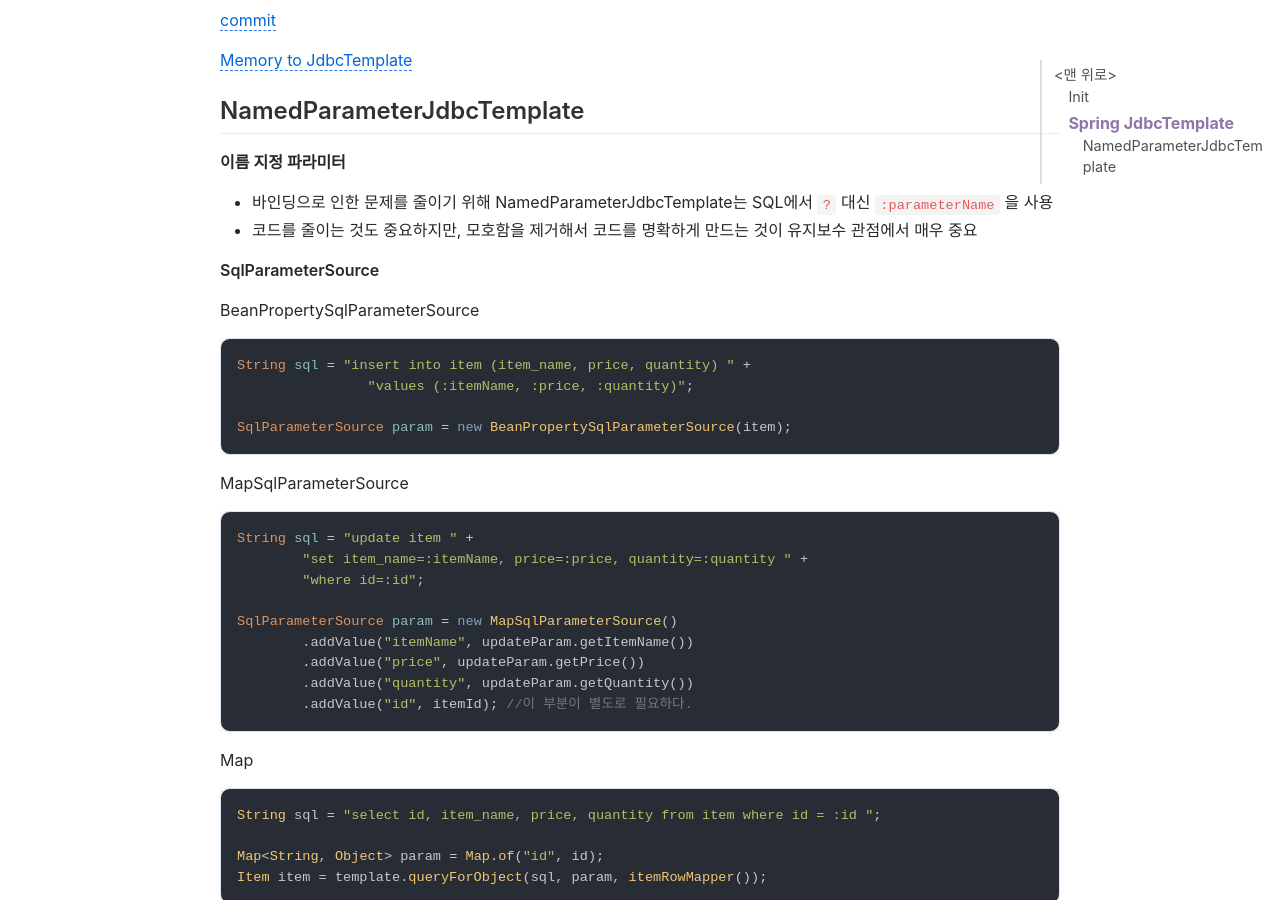
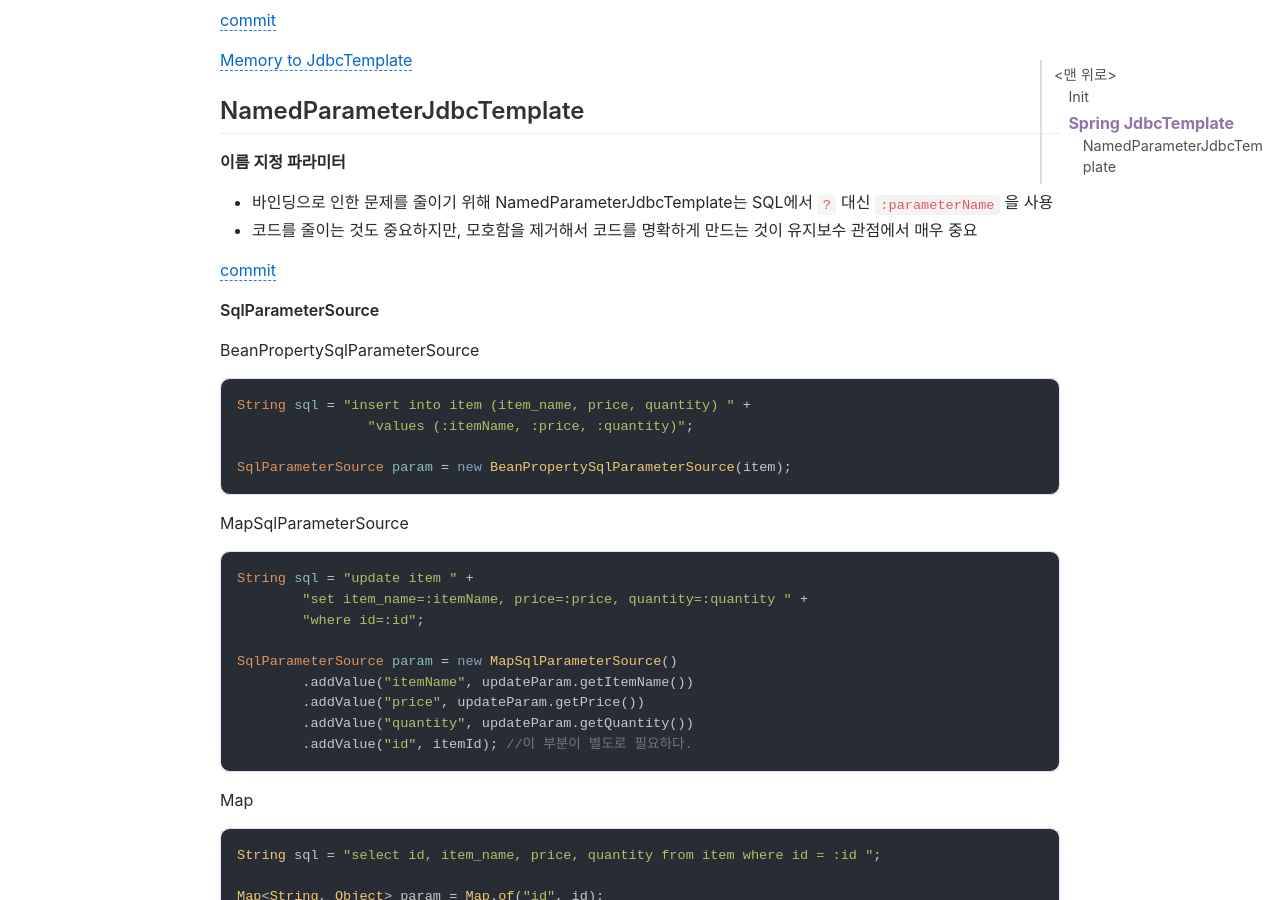
Before and after one commit to jihunparkme/jihunparkme.github.io, a Jekyll site: the page built from _posts/2022-08-08-Spring-DB-Part2.md, in a window 1280 px wide and 900 px high, scrolled down 2033 px. Built offline with Jekyll 4.4.1, drawn with Linux system fonts in a browser that asks for light colours; nearby versions of some CDN libraries; comment, search, counter and statistics services are not loaded.

Commit message:
add: commit link

```diff
--- a/_posts/2022-08-08-Spring-DB-Part2.md
+++ b/_posts/2022-08-08-Spring-DB-Part2.md
@@ -76,6 +76,8 @@ featured-img: spring-db-part-2
 - 바인딩으로 인한 문제를 줄이기 위해 NamedParameterJdbcTemplate는 SQL에서 `?` 대신 `:parameterName` 을 사용
 - 코드를 줄이는 것도 중요하지만, 모호함을 제거해서 코드를 명확하게 만드는 것이 유지보수 관점에서 매우 중요
 
+[commit](https://github.com/jihunparkme/Inflearn-Spring-DB/commit/af14a0761fc26287e70c4a25e6646f2a8cc7144f)
+
 **SqlParameterSource**
 
 BeanPropertySqlParameterSource
```
